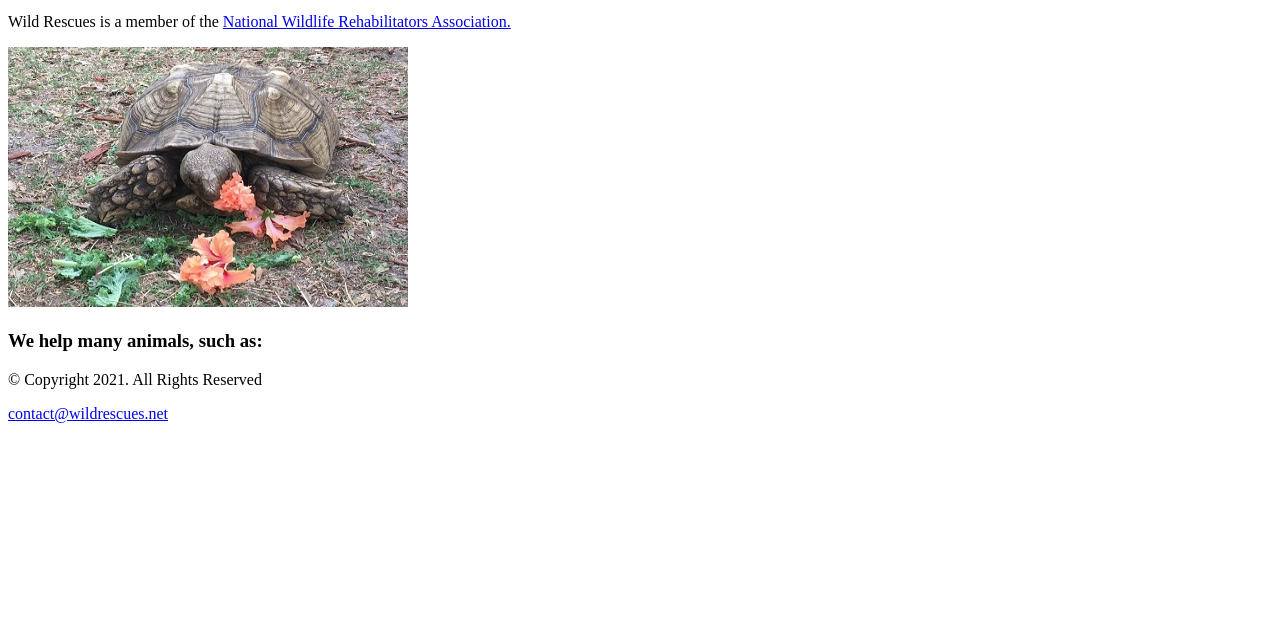
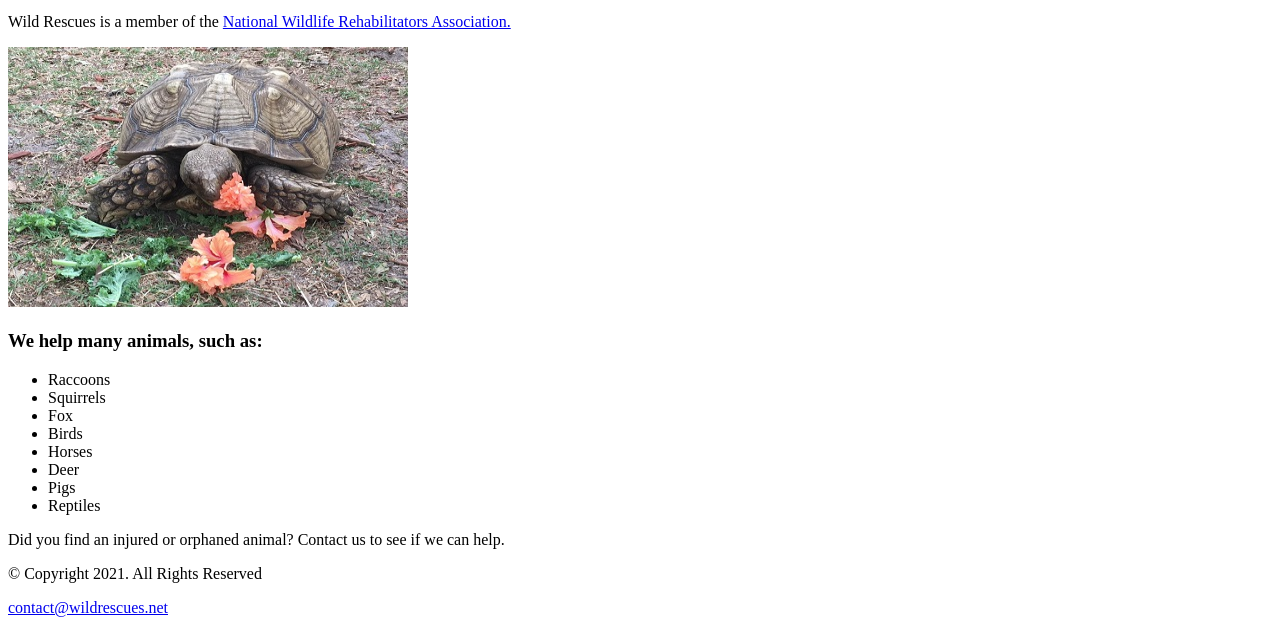
Before and after one commit to StephenADavis/CH-03-Lab-2, a plain HTML site: page about.html in a window 1280 px wide. Shown: the part 246-879 px from the top of the page. Before the commit the page ends 800 px from the top, so only its background shows below. Drawn offline with Linux system fonts and the light colour scheme.

Commit message:
Update about.html
added list

```diff
--- a/about.html
+++ b/about.html
@@ -39,7 +39,19 @@
 
 
         <h3>We help many animals, such as:</h3>
+            <ul>
+                <li>Raccoons</li>
+                <li>Squirrels</li>
+                <li>Fox</li>
+                <li>Birds</li>
+                <li>Horses</li>
+                <li>Deer</li>
+                <li>Pigs</li>
+                <li>Reptiles</li>
+            </ul>
 
+
+        <p>Did you find an injured or orphaned animal? Contact us to see if we can help.</p>
 
       </div>
 
```
